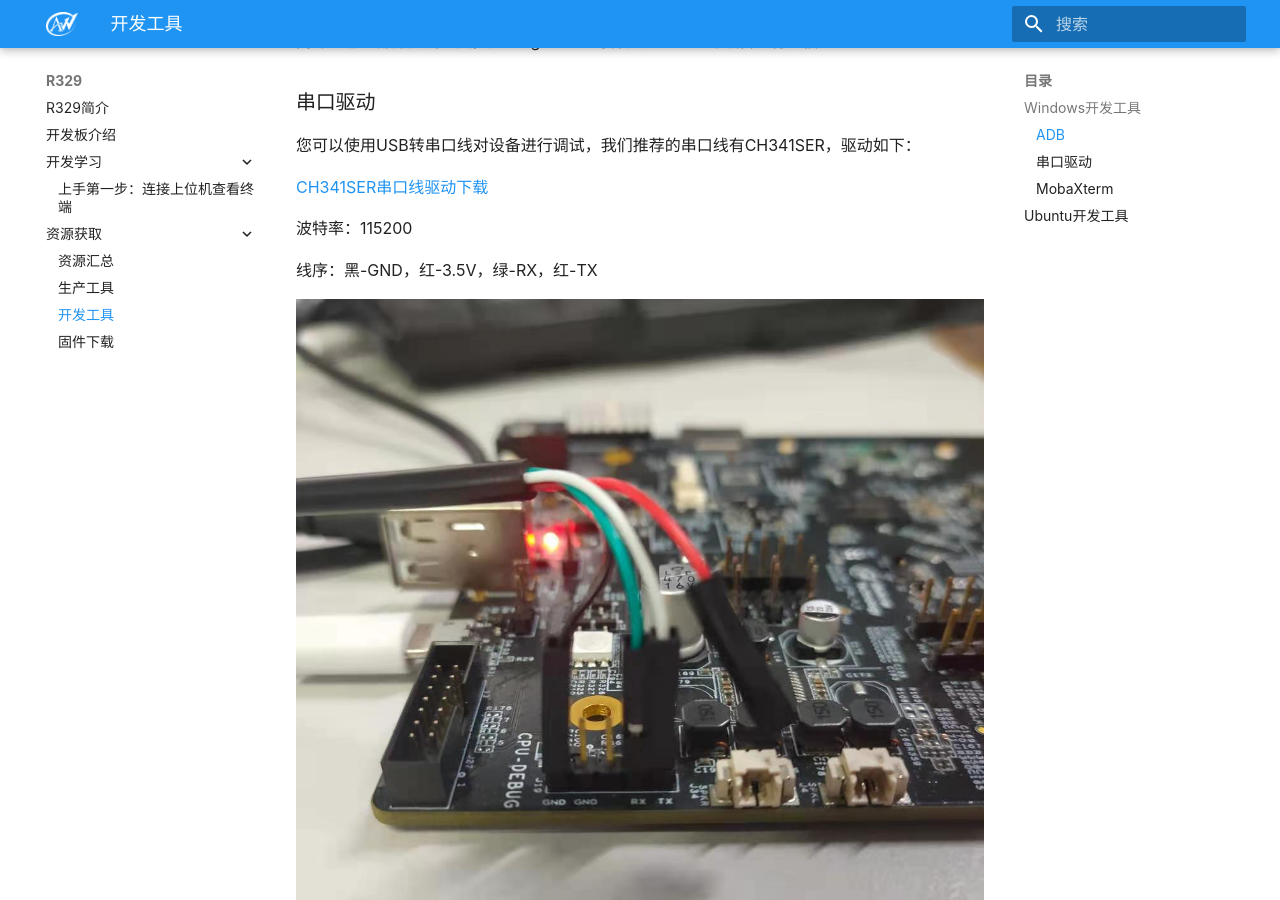
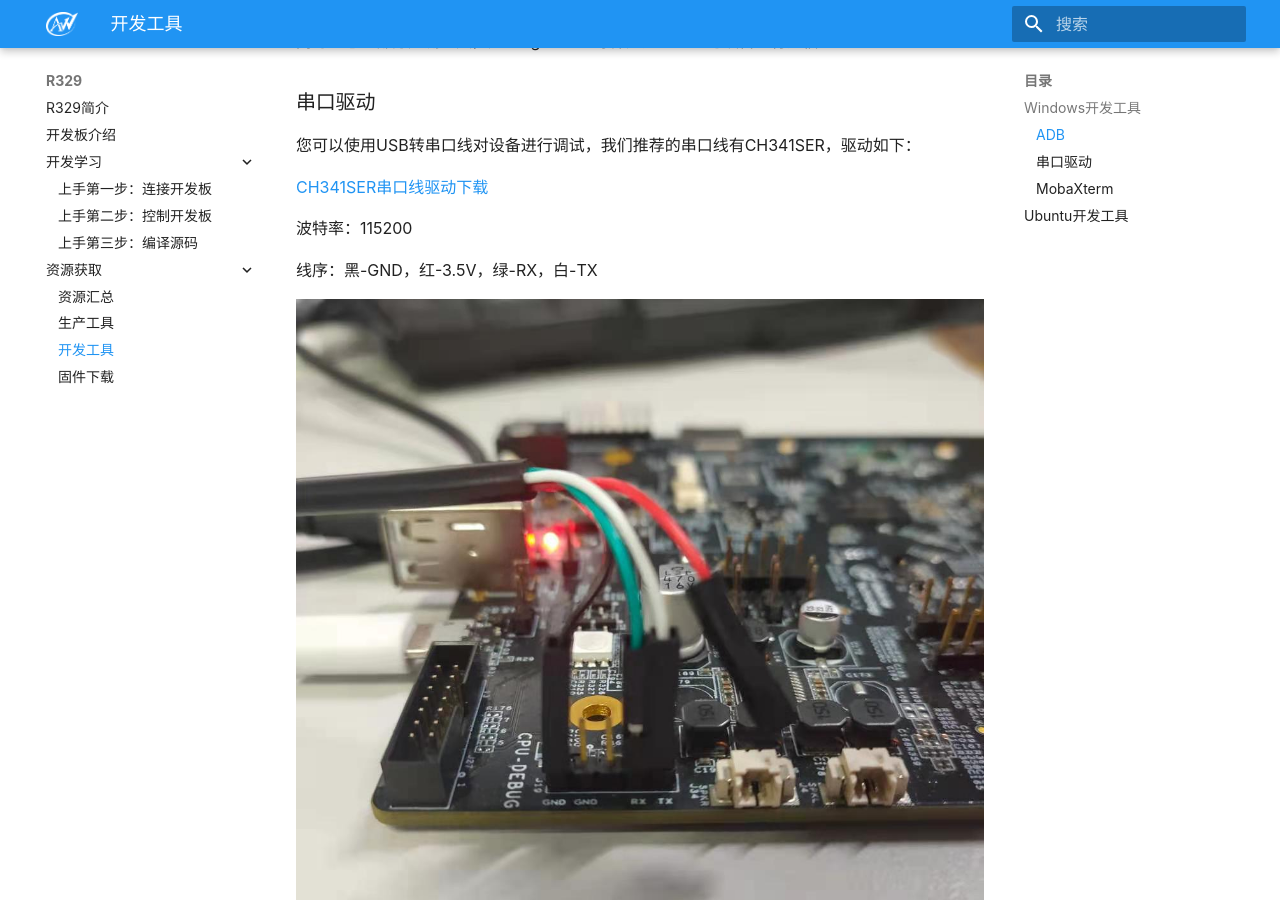
Before and after one commit to aw-yht/R329, an MkDocs documentation site: the page built from docs/getsource/getdevtools.md, in a window 1280 px wide and 900 px high, scrolled down 1072 px. Built offline with MkDocs 1.6.1 and Material for MkDocs 9.7.7, drawn with Linux system fonts in a browser that asks for light colours.

Commit message:
添加第二第三章节的提纲,添加这两页
Signed-off-by: kirin <402041446@qq.com>

```diff
--- a/docs/devboardstudy/r329evb5study1.md
+++ b/docs/devboardstudy/r329evb5study1.md
@@ -1,4 +1,4 @@
-# 上手第一步：连接上位机查看终端
+# 上手第一步：连接开发板
 
 R329 EVB5开发板在出厂时已经烧写了系统固件，支持Linux4.9内核的Tina Linux系统，您可以直接用于调试。
 R329 EVB5提供了两种设备调试的方法，分别是**串口**和**ADB**。
@@ -18,6 +18,12 @@ R329 EVB5提供了两种设备调试的方法，分别是**串口**和**ADB**。
 串口线线序如图：
 
 ![串口线序标注图](../assets/img/%E4%B8%B2%E5%8F%A3%E7%BA%BF%E5%BA%8F%E6%A0%87%E6%B3%A8%E5%9B%BE.png)
+
+
+
+线序：黑-GND，红-3.5V，绿-RX，白-TX
+
+ \*TX-发送（Transport），即开发板往电脑发数据的线，发出的打印会显示到串口终端上；RX-接收（Receive），即开发板接收电脑发过来数据的线，开发板会接收这个命令并执行
 
 ### 安装串口驱动
 
--- /dev/null
+++ b/docs/devboardstudy/r329evb5study2.md
@@ -0,0 +1,13 @@
+# 上手第二步：控制开发板
+
+
+
+## 点灯
+
+
+
+## Wifi连网
+
+
+
+## 录音和播放
--- /dev/null
+++ b/docs/devboardstudy/r329evb5study3.md
@@ -0,0 +1,17 @@
+# 上手第三步：编译源码
+
+
+
+## 获取源码
+
+
+
+## 搭建开发环境
+
+
+
+## 编译
+
+
+
+## 烧写固件
--- a/docs/getsource/getdevtools.md
+++ b/docs/getsource/getdevtools.md
@@ -38,7 +38,7 @@ ADB全称Android debug bridge，顾名思义，即连接安卓的桥梁，原来
 
 波特率：115200
 
-线序：黑-GND，红-3.5V，绿-RX，红-TX
+线序：黑-GND，红-3.5V，绿-RX，白-TX
 
 ![串口线截图](../assets/img/%E4%B8%B2%E5%8F%A3%E7%BA%BF%E6%88%AA%E5%9B%BE.jpg)
 
--- a/mkdocs.yml
+++ b/mkdocs.yml
@@ -5,6 +5,8 @@ nav:
   - r329_evb5.md
   - '开发学习':
     - devboardstudy/r329evb5study1.md
+    - devboardstudy/r329evb5study2.md
+    - devboardstudy/r329evb5study3.md
   - '资源获取':
     - getsource/getsource.md
     - getsource/gettools.md
```
